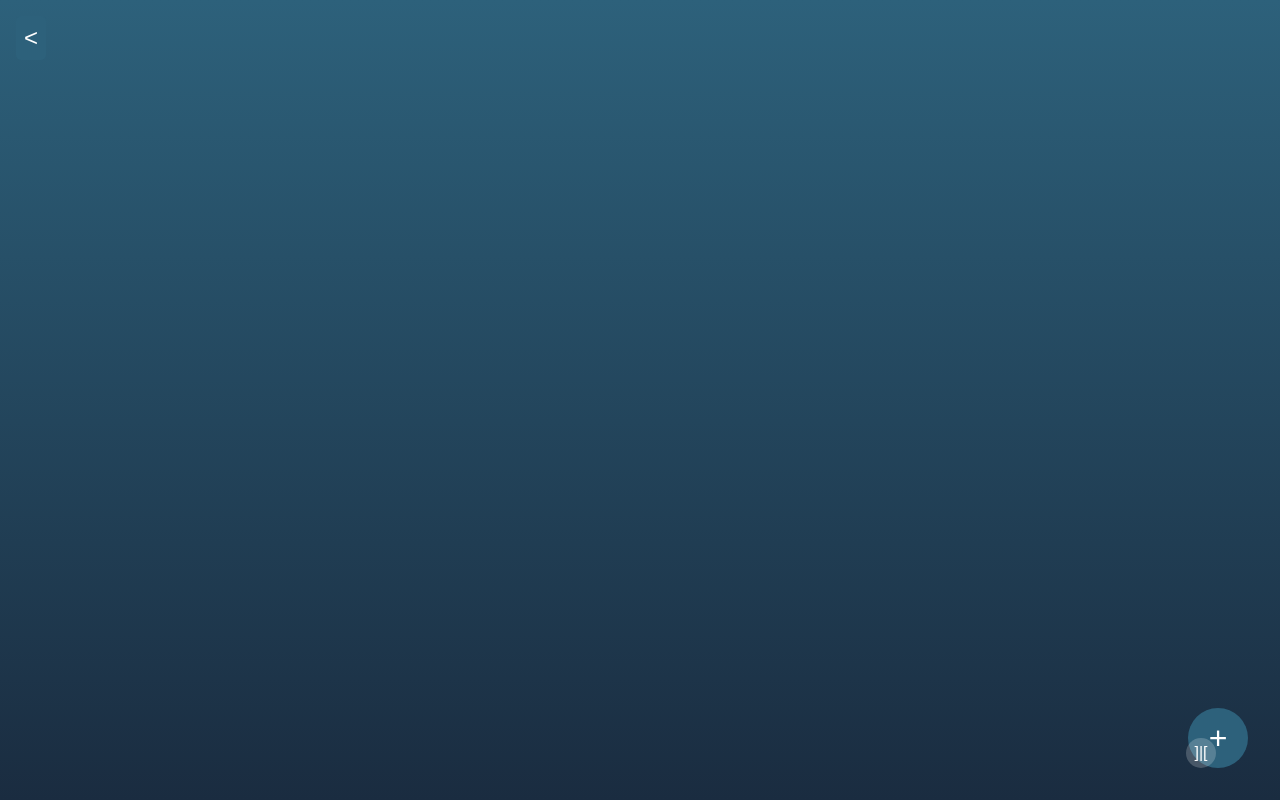
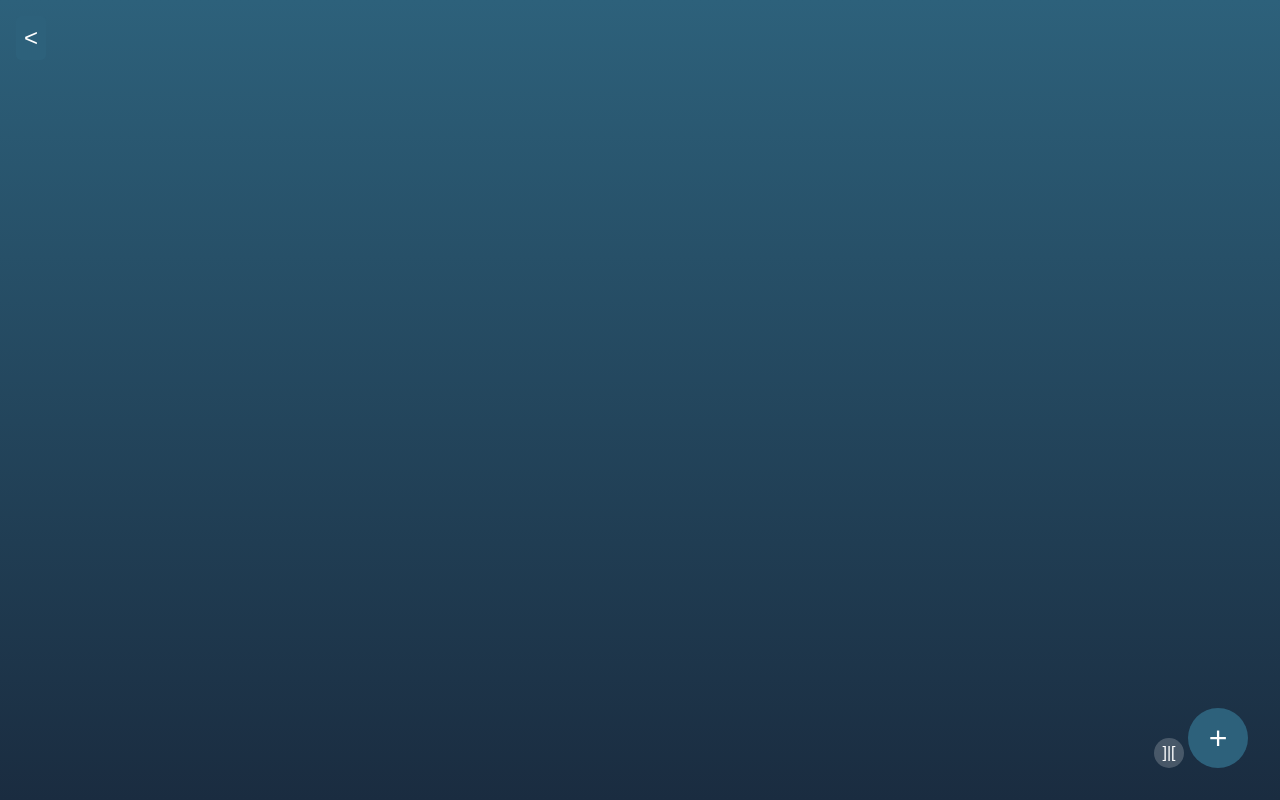
Before and after one commit to Dimensionslash/LinkySpace, a plain HTML site: page index.html in a window 1280 px wide. Drawn offline with Linux system fonts and the light colour scheme.

Commit message:
style.css

```diff
--- a/style.css
+++ b/style.css
@@ -97,7 +97,7 @@ body {
 .imp-exp {
     position: fixed;
     bottom: 2rem;
-    right: 4rem;
+    right: 6rem;
     background: rgba(255, 255, 255, 0.2);
     border: none;
     border-radius: 50%;
```
